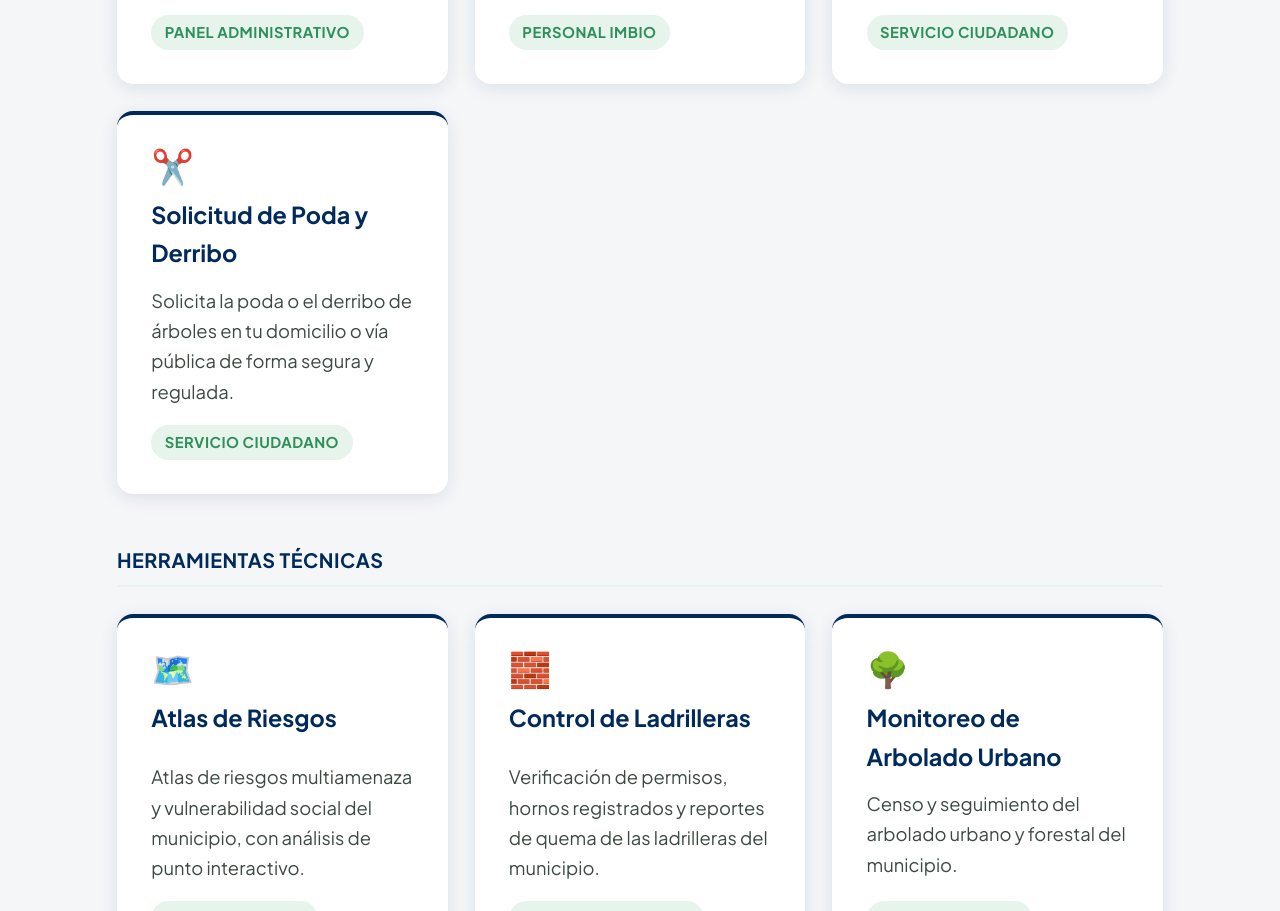
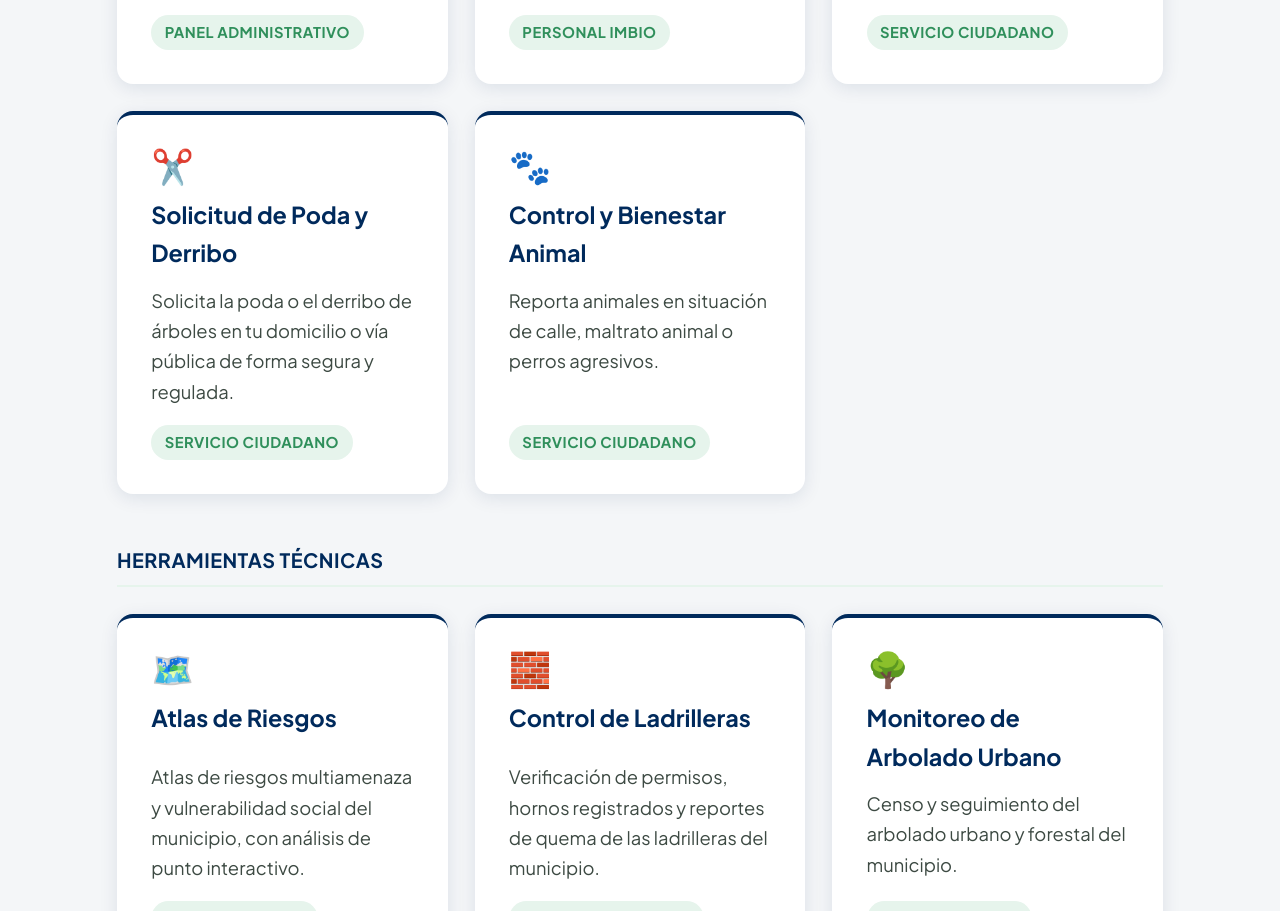
Before and after one commit to cernicalohidrocalido-spec/imbio-home, a plain HTML site: page index.html in a window 1280 px wide. Shown: the part 960-1871 px from the top of the page. Drawn offline with Linux system fonts and the light colour scheme.

Commit message:
Add animal control section to index.html

```diff
--- a/index.html
+++ b/index.html
@@ -191,6 +191,13 @@
       <span class="tag">Servicio ciudadano</span>
     </a>
 
+    <a class="card" href="https://denuncias.imbio.info/app?modo=animal" target="_blank" rel="noopener">
+      <div class="emoji">🐾</div>
+      <h2>Control y Bienestar Animal</h2>
+      <p>Reporta animales en situación de calle, maltrato animal o perros agresivos.</p>
+      <span class="tag">Servicio ciudadano</span>
+    </a>
+
   </div>
 
   <div class="seccion-titulo">Herramientas técnicas</div>
```
